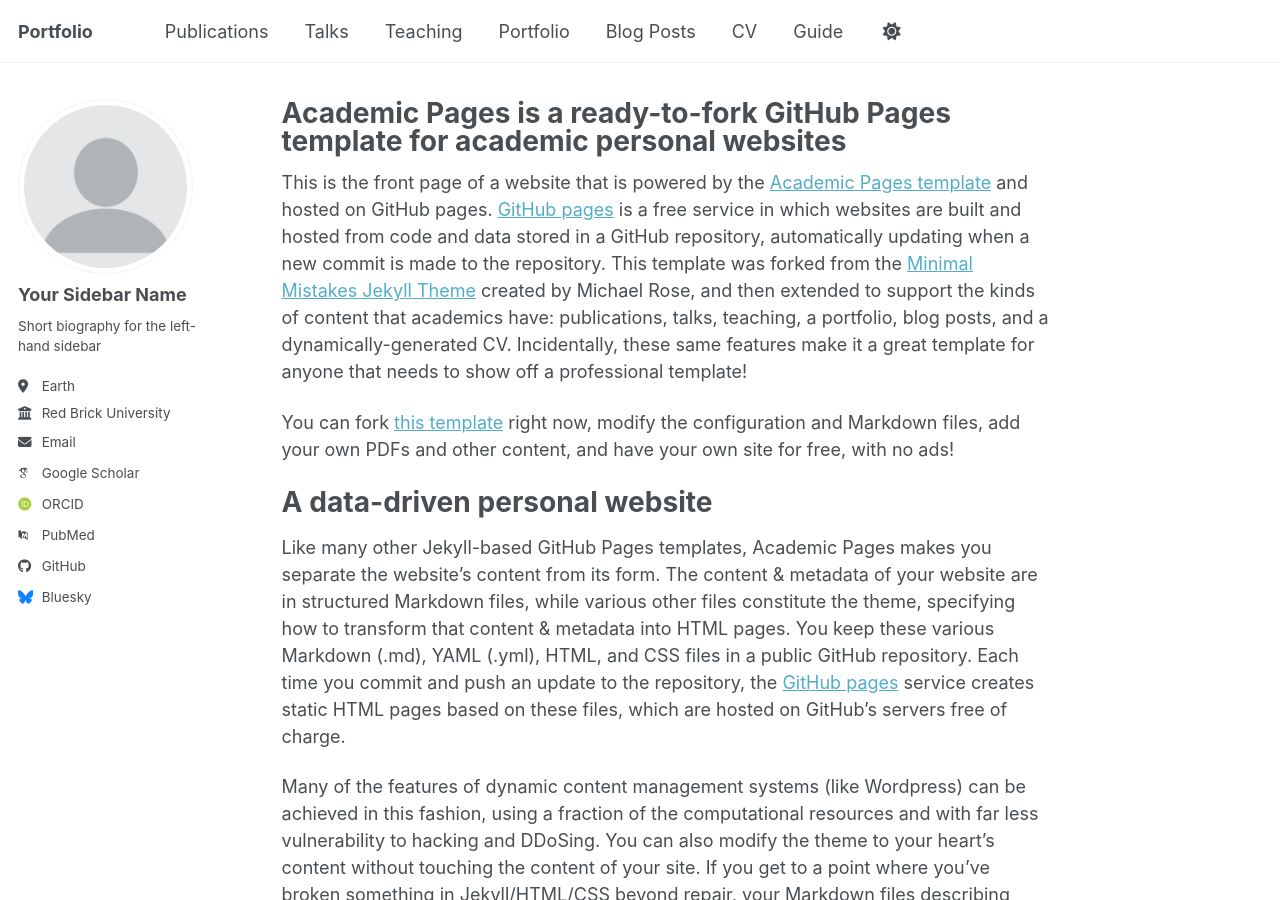
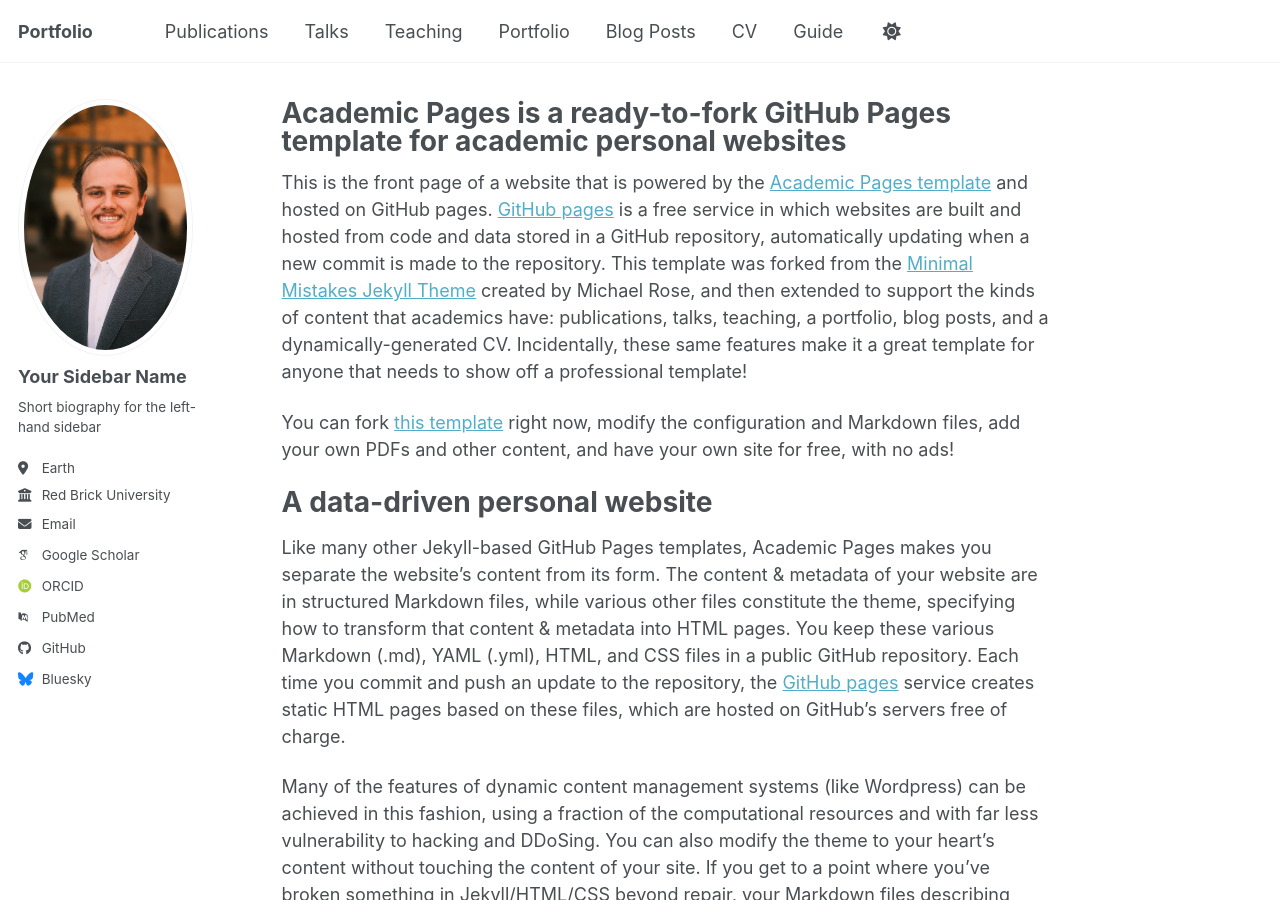
Before and after one commit to tommygarner/tommygarner.github.io, a Jekyll site: the page built from _pages/about.md, in a window 1280 px wide and 900 px high. Built offline with Jekyll 4.4.1, drawn with Linux system fonts in a browser that asks for light colours; some web fonts are replaced; a script bundle is joined from its source files by our own code; library files that are not in the unit come from our copies.

Commit message:
Update author avatar image in config

```diff
--- a/_config.yml
+++ b/_config.yml
@@ -23,7 +23,7 @@
 #               Additional customization can be done by editing /_includes/author-profile.html
 author:
   # Biographic information
-  avatar           : "profile.png"
+  avatar           : "IMG_3362.JPG"
   name             : "Your Sidebar Name"
   pronouns         : # example: "she/her"
   bio              : "Short biography for the left-hand sidebar"
```
